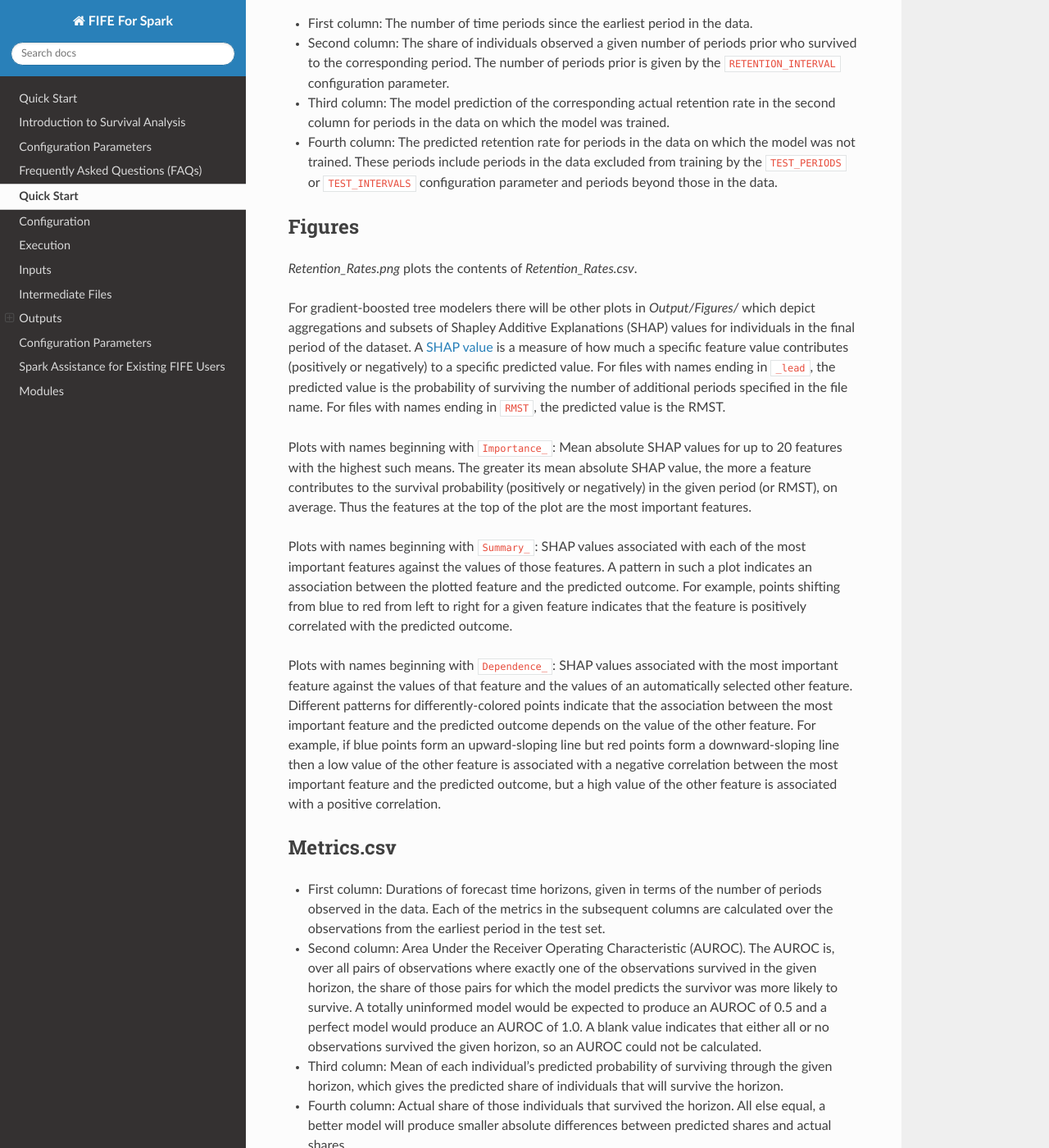
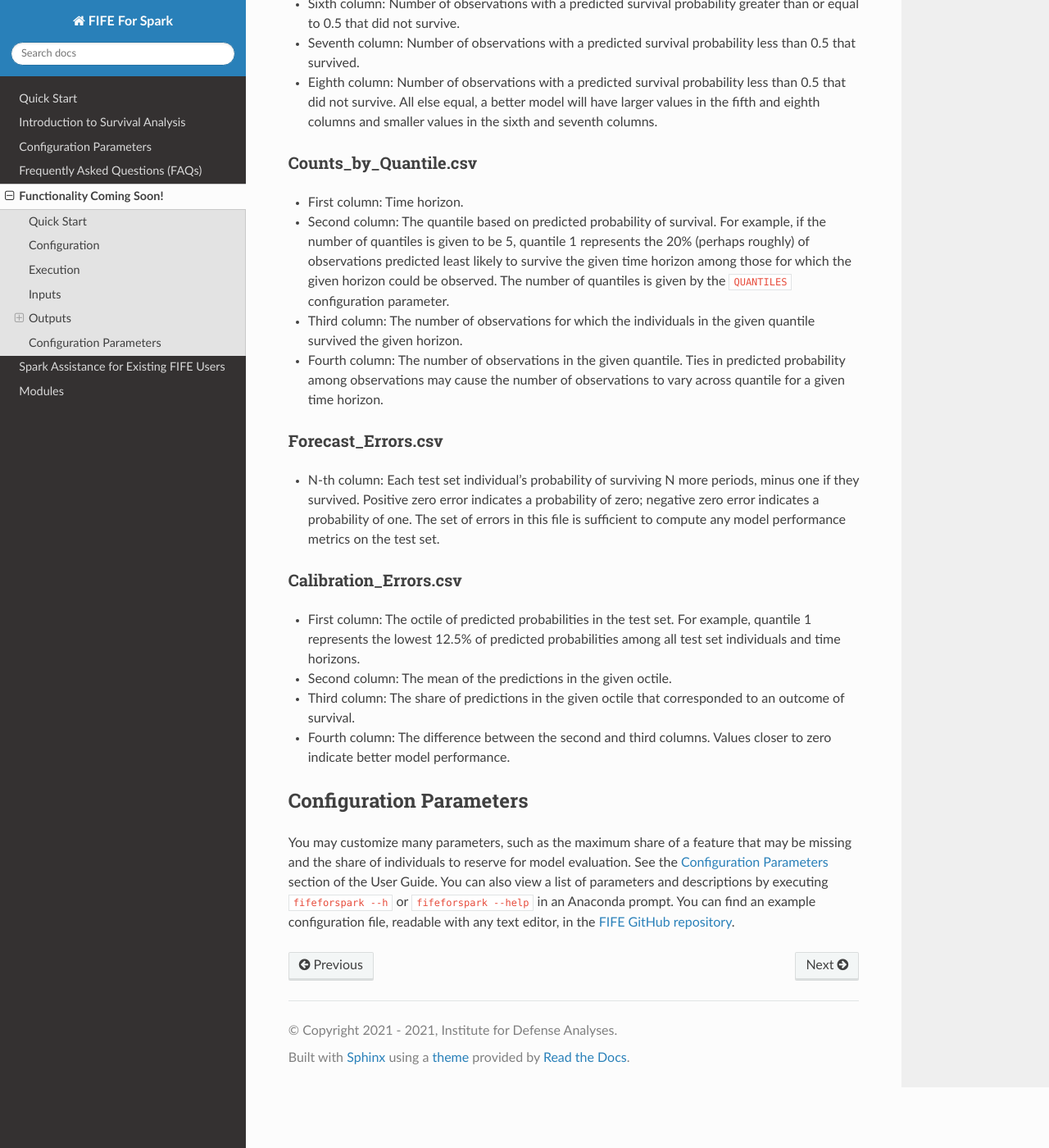
Before and after one commit to IDA-HumanCapital/fife_for_spark, a Sphinx documentation site: the page built from docs/cli.md, in a window 1280 px wide and 1400 px high, scrolled down 3528 px. Shown: the whole window at 82% size. Built offline with Sphinx 7.4.7 and the Read the Docs theme 2.0.0, drawn with Linux system fonts in a browser that asks for light colours; some of the changed text lies outside the part shown.

Commit message:
Fixed cli.md

```diff
--- a/docs/cli.md
+++ b/docs/cli.md
@@ -1,4 +1,6 @@
-FIFE's command-line interface allows you to forecast survival without writing any code. Forecasting circumstances of exit and future states of survival from the command line is coming soon!
+###### Functionality Coming Soon!
+
+FIFEforSpark's command-line interface allows you to forecast survival without writing any code.
 
 ## Quick Start
 
@@ -9,35 +11,34 @@
 * Ensure that the individual and time identifiers are the leftmost and second-leftmost columns in your data, respectively
 * Don't have a data file ready but want to see what FIFE can do?
   * Change the directory of your Anaconda prompt to your chosen directory
-  * Execute `python -c "import fife.utils; fife.utils.create_example_data().to_csv('Input_Data.csv', index=False)"`
+  * Execute `python -c "from fifeforspark.utils import create_example_data2; create_example_data2().to_csv('Input_Data.csv', index=False)"`
 
 ## Execution
 
 * Change the directory of your Anaconda prompt to the directory containing your data
-* Execute `fife`
-* Observe the contents of the FIFE_results folder
+* Execute `fifeforspark`
+* Observe the contents of the FIFEforSpark_results folder
 
 ## Inputs
 
-FIFE takes as input:
+FIFEforSpark takes as input:
 
 -	An unbalanced panel dataset
 -	(Optional) A set of configuration parameters described in the table at the bottom of this document
 
-Configuration parameters may be provided in the JSON file format and/or individually with the parameter name prepended by `--`. Individually provided parameter values will override values in a JSON file. For example, `fife config.json --TEST_INTERVALS 4 --HYPER_TRIALS 16 ` will assign a value of 4 to TEST_INTERVALS and a value of 16 to HYPER_TRIALS, and otherwise use the parameter values provided in the config.json file in the current directory.
+Configuration parameters may be provided in the JSON file format and/or individually with the parameter name prepended by `--`. Individually provided parameter values will override values in a JSON file. For example, `fifeforspark config.json --TEST_INTERVALS 4 will assign a value of 4 to TEST_INTERVALS, and otherwise use the parameter values provided in the config.json file in the current directory.
 
 Input data may be provided in any of the following file formats with the corresponding file extension:
 
-| File Format                  | Extension  |
-| ---------------------------- | ---------- |
-| Feather                      | .feather   |
-| Comma-separated values (CSV) | .csv       |
-| CSV with gzip compression    | .csv.gz    |
-| Pickled Pandas DataFrame     | .p or .pkl |
-| HDF5                         | .h5        |
-| JSON                         | .json      |
+| File Format                  | Extension |
+| ---------------------------- | --------- |
+| AVRO                         | .avro     |
+| Comma-Separated Values (CSV) | .csv      |
+| Text                         | .txt      |
+| JSON                         | .json     |
+| Parquet                      | .parquet  |
 
-If you execute FIFE from a directory with a single file with any of these extensions except .json, FIFE will use the data from that file. If you execute FIFE from a directory with multiple such files, or if you wish to use a data file in a different directory than the directory where you want to store your results, you will need use the `DATA_FILE_PATH` configuration parameter to specify the path to your data file.
+If you execute FIFEforSpark from a directory with a single file with any of these extensions except .json, FIFEforSpark will use the data from that file. If you execute FIFEforSpark from a directory with multiple such files, or if you wish to use a data file in a different directory than the directory where you want to store your results, you will need use the `DATA_FILE_PATH` configuration parameter to specify the path to your data file.
 
 Input data may not contain any of the following feature names:
 
@@ -50,43 +51,24 @@
 -	`_test`
 -	`_validation`
 
-## Intermediate Files
-
-FIFE produces as intermediate files:
-
--	*Intermediate/Data/Categorical_Maps.p*: Crosswalks from whole numbers to original values for each categorical feature
--	*Intermediate/Data/Numeric_Ranges.p*: Maximum and minimum values in the training set for each numeric feature
--	*Intermediate/Data/Processed_Data.p*: The provided data after removing uninformative features, sorting, assigning train and test sets, normalizing numeric features, and factorizing categorical features
--	One of the following:
-  -	*Intermediate/Models/[horizon]-lead_GBT_Model.json*: A gradient-boosted tree model for each time horizon
-  -	*Intermediate/Models/FFNN_Model.h5*: A feedforward neural network model for all time horizons
-
-Intermediate files are not intended to be read by humans.
-
 ## Outputs
 
-If `TEST_INTERVALS` is zero, or if `TEST_PERIODS` is one or less and `TEST_INTERVALS` is unspecified, FIFE produces:
+If `TEST_INTERVALS` is zero, or if `TEST_PERIODS` is one or less and `TEST_INTERVALS` is unspecified, FIFEforSpark produces:
 
 -	*Output/Tables/Survival_Curves.csv*: Predicted survival curves for each individual observed in the final period of the dataset
 -	*Output/Tables/Aggregate_Survival_Bounds.csv*: Expected number of individuals retained for each time horizon with corresponding uncertainty bounds
--	In *Output/Figures/*, the following plots of relationships between features and the probabilities of exit for each time horizon conditional on survival to the final period of that time horizon:
-  -   *Dependence_[horizon]_lead.png* and *Dependence_RMST.png*
-  -   *Importance_[horizon]_lead.png* and *Importance_RMST.png*
-  -   *Summary_[horizon]_lead.png* and *Summary_RMST.png*
 -	*Output/Tables/Retention_Rates.csv* and *Output/Figures/Retention_Rates.png*: Actual and predicted share of individuals who survived a given number of periods for each period in the dataset
 
-Otherwise, FIFE produces:
+Otherwise, FIFEforSpark produces:
 
 -	*Output/Tables/Metrics.csv*: Model performance metrics on the test set
 -	*Output/Tables/Counts_by_Quantile.csv*: Number of individuals retained for each time horizon based on different quantiles of the predicted survival probability
 -	*Output/Tables/Forecast_Errors.csv*: The difference between predicted probability and actual binary outcome by time horizon for each individual in the test set
 -	*Output/Tables/Calibration_Errors.csv*: Actual and predicted shares survived by octile of predicted survival probability, aggregated over all time horizons and individuals in the test set
 
-In either case, FIFE produces *Output/Logs/Log.txt*, a log of script execution.
+In either case, FIFEforSpark produces *Output/Logs/Log.txt*, a log of script execution.
 
-All files produced by FIFE will overwrite files of the same name in the directory designated by the `RESULTS_PATH` configuration parameter.
-
-If 'BY_FEATURE' is specified, then, in addition to Metrics.csv, a separate Metrics_{value}.csv file will be produced for each group defined by each unique value of that feature.
+All files produced by FIFEforSpark will overwrite files of the same name in the directory designated by the `RESULTS_PATH` configuration parameter.
 
 ### Survival_Curves.csv
 
@@ -108,18 +90,6 @@
 - Third column: The model prediction of the corresponding actual retention rate in the second column for periods in the data on which the model was trained.
 - Fourth column: The predicted retention rate for periods in the data on which the model was not trained. These periods include periods in the data excluded from training by the `TEST_PERIODS` or `TEST_INTERVALS` configuration parameter and periods beyond those in the data.
 
-### Figures
-
-*Retention_Rates.png* plots the contents of *Retention_Rates.csv*.
-
-For gradient-boosted tree modelers there will be other plots in *Output/Figures/* which depict aggregations and subsets of Shapley Additive Explanations (SHAP) values for individuals in the final period of the dataset. A [SHAP value](https://github.com/slundberg/shap/blob/master/README.md) is a measure of how much a specific feature value contributes (positively or negatively) to a specific predicted value. For files with names ending in `_lead`, the predicted value is the probability of surviving the number of additional periods specified in the file name. For files with names ending in `RMST`, the predicted value is the RMST.
-
-Plots with names beginning with `Importance_`: Mean absolute SHAP values for up to 20 features with the highest such means. The greater its mean absolute SHAP value, the more a feature contributes to the survival probability (positively or negatively) in the given period (or RMST), on average. Thus the features at the top of the plot are the most important features.
-
-Plots with names beginning with `Summary_`: SHAP values associated with each of the most important features against the values of those features. A pattern in such a plot indicates an association between the plotted feature and the predicted outcome. For example, points shifting from blue to red from left to right for a given feature indicates that the feature is positively correlated with the predicted outcome.
-
-Plots with names beginning with `Dependence_`: SHAP values associated with the most important feature against the values of that feature and the values of an automatically selected other feature. Different patterns for differently-colored points indicate that the association between the most important feature and the predicted outcome depends on the value of the other feature. For example, if blue points form an upward-sloping line but red points form a downward-sloping line then a low value of the other feature is associated with a negative correlation between the most important feature and the predicted outcome, but a high value of the other feature is associated with a positive correlation.
-
 ### Metrics.csv
 
 - First column: Durations of forecast time horizons, given in terms of the number of periods observed in the data. Each of the metrics in the subsequent columns are calculated over the observations from the earliest period in the test set.
@@ -138,7 +108,6 @@
 
 - Eighth column: Number of observations with a predicted survival probability less than 0.5 that did not survive. All else equal, a better model will have larger values in the fifth and eighth columns and smaller values in the sixth and seventh columns.
 
-- Ninth column: Concordance index (or "C-index"), a single value to evaluate the model over all time horizons in the test set. The concordance index is, over all pairs of observations where one observation is known to have survived longer, the share of those pairs for which the model predicts a greater restricted mean survival time (RMST) for the observation that survived longer. An individual's RMST is the number of periods the model expects the individual to survive over the greatest horizon for which the model produced a prediction. Like AUROC, a totally uninformed model would be expected to produce a concordance index of 0.5 and a perfect model would produce a concordance index of 1.0.
 
 ### Counts_by_Quantile.csv
 
@@ -160,4 +129,4 @@
 
 ## Configuration Parameters
 
-You may customize many parameters, such as the maximum share of a feature that may be missing and the share of individuals to reserve for model evaluation. See the [Configuration Parameters](user_guide_link.html#configuration-parameters) section of the User Guide. You can also view a list of parameters and descriptions by executing `fife --h` or `fife --help` in an Anaconda prompt. You can find an example configuration file, readable with any text editor, in the [FIFE GitHub repository](https://github.com/IDA-HumanCapital/fife).
+You may customize many parameters, such as the maximum share of a feature that may be missing and the share of individuals to reserve for model evaluation. See the [Configuration Parameters](user_guide_link.html#configuration-parameters) section of the User Guide. You can also view a list of parameters and descriptions by executing `fifeforspark --h` or `fifeforspark --help` in an Anaconda prompt. You can find an example configuration file, readable with any text editor, in the [FIFE GitHub repository](https://github.com/IDA-HumanCapital/fife).
```
